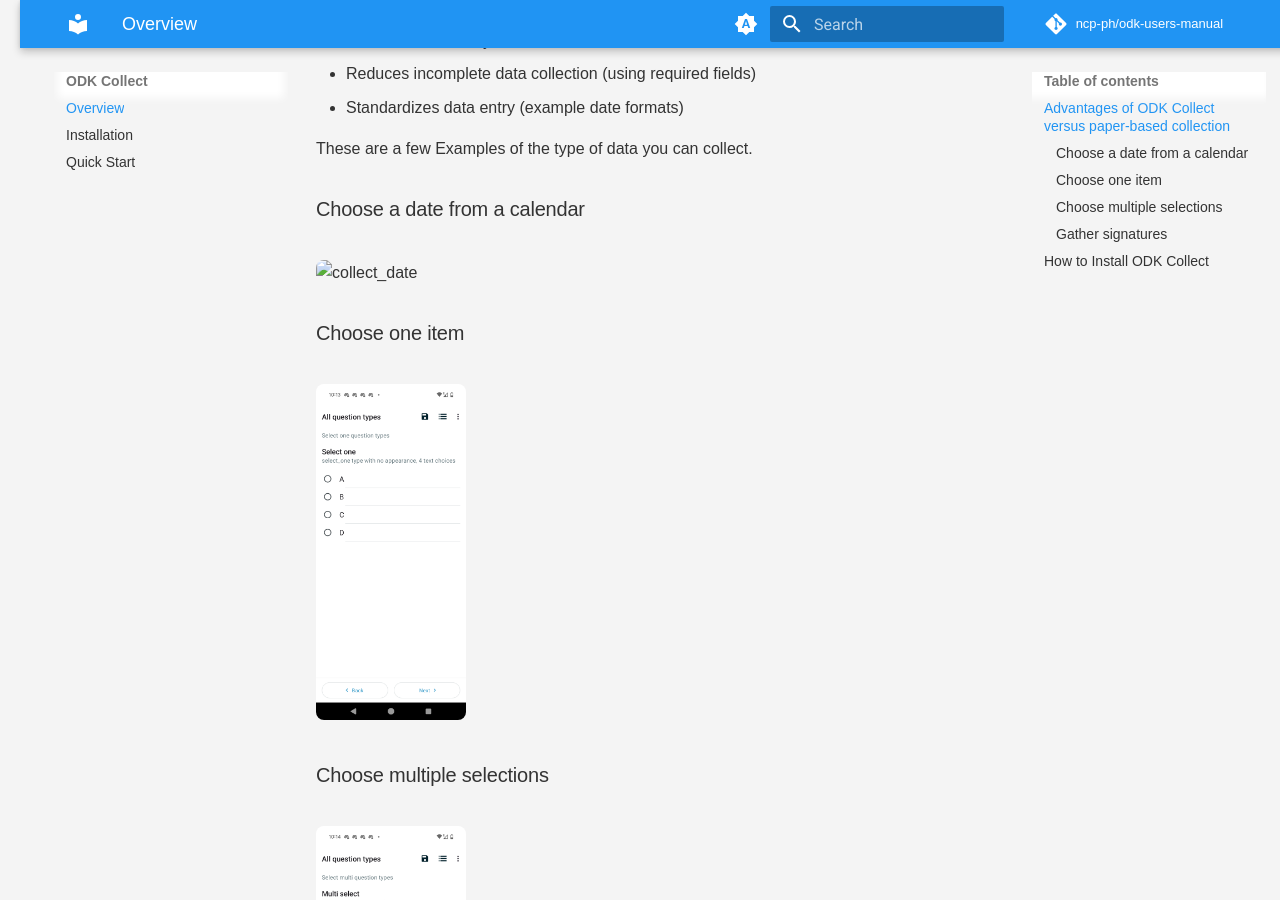
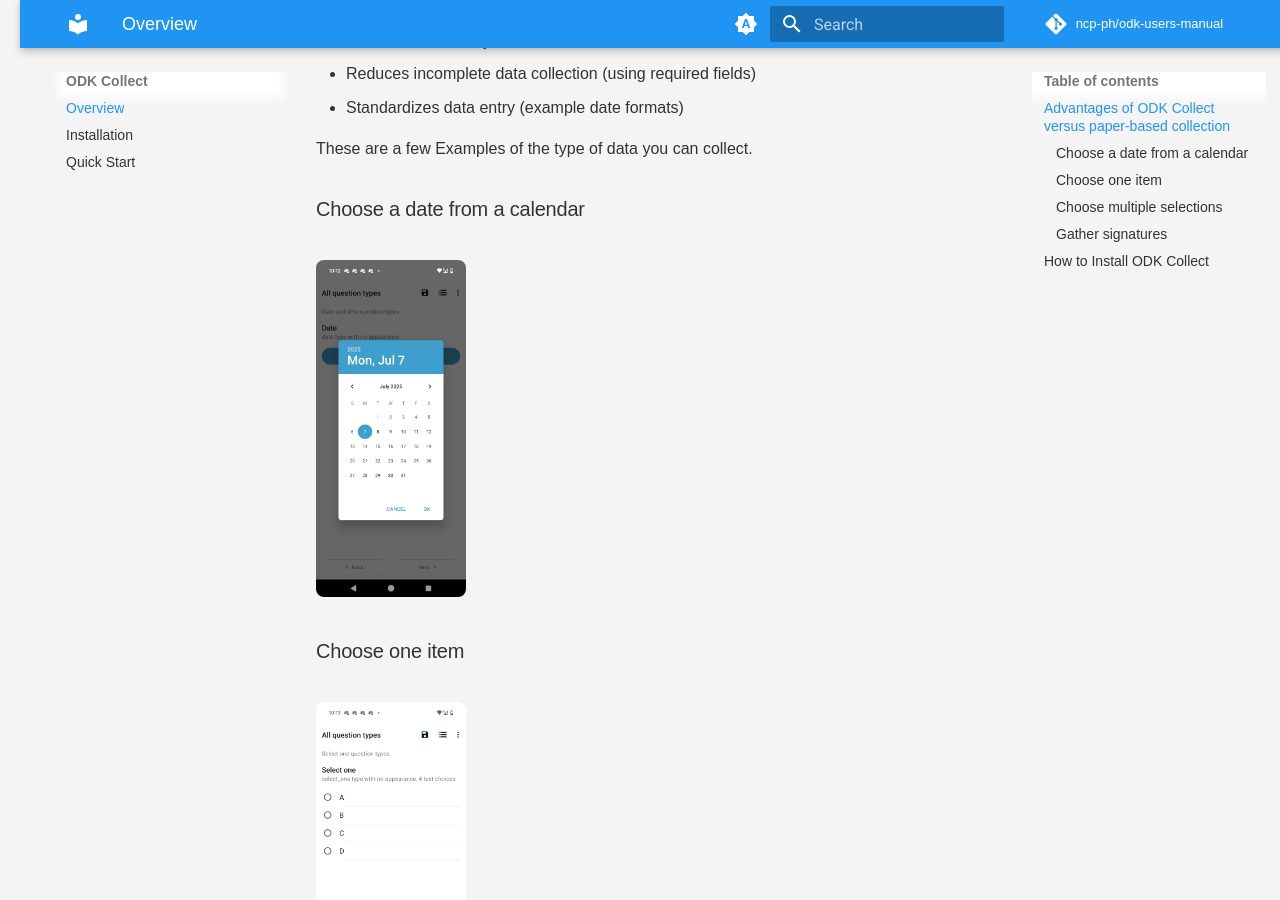
Before and after one commit to ncp-ph/odk-users-manual, an MkDocs documentation site: the page built from docs/about-odk-collect.md, in a window 1280 px wide and 900 px high, scrolled down 487 px. Built offline with MkDocs 1.6.1 and Material for MkDocs 9.7.7, drawn with Linux system fonts in a browser that asks for light colours; comment, search, counter and statistics services are not loaded.

Commit message:
revised pth

```diff
--- a/docs/about-odk-collect.md
+++ b/docs/about-odk-collect.md
@@ -12,7 +12,7 @@ Simplified Explanation: Imagine a digital clipboard for surveys. ODK Collect is
 These are a few Examples of the type of data you can collect.
 
 ### Choose a date from a calendar
-<img width="150" height="336" alt="collect_date" src="/docs/assets/images/collect_date.png" />
+<img width="150" height="336" alt="collect_date" src="/assets/images/collect_date.png" />
 
 ### Choose one item
 <img width="150" height="336" alt="collect_date" src="/assets/images/collect_choice_one.png" />
```
